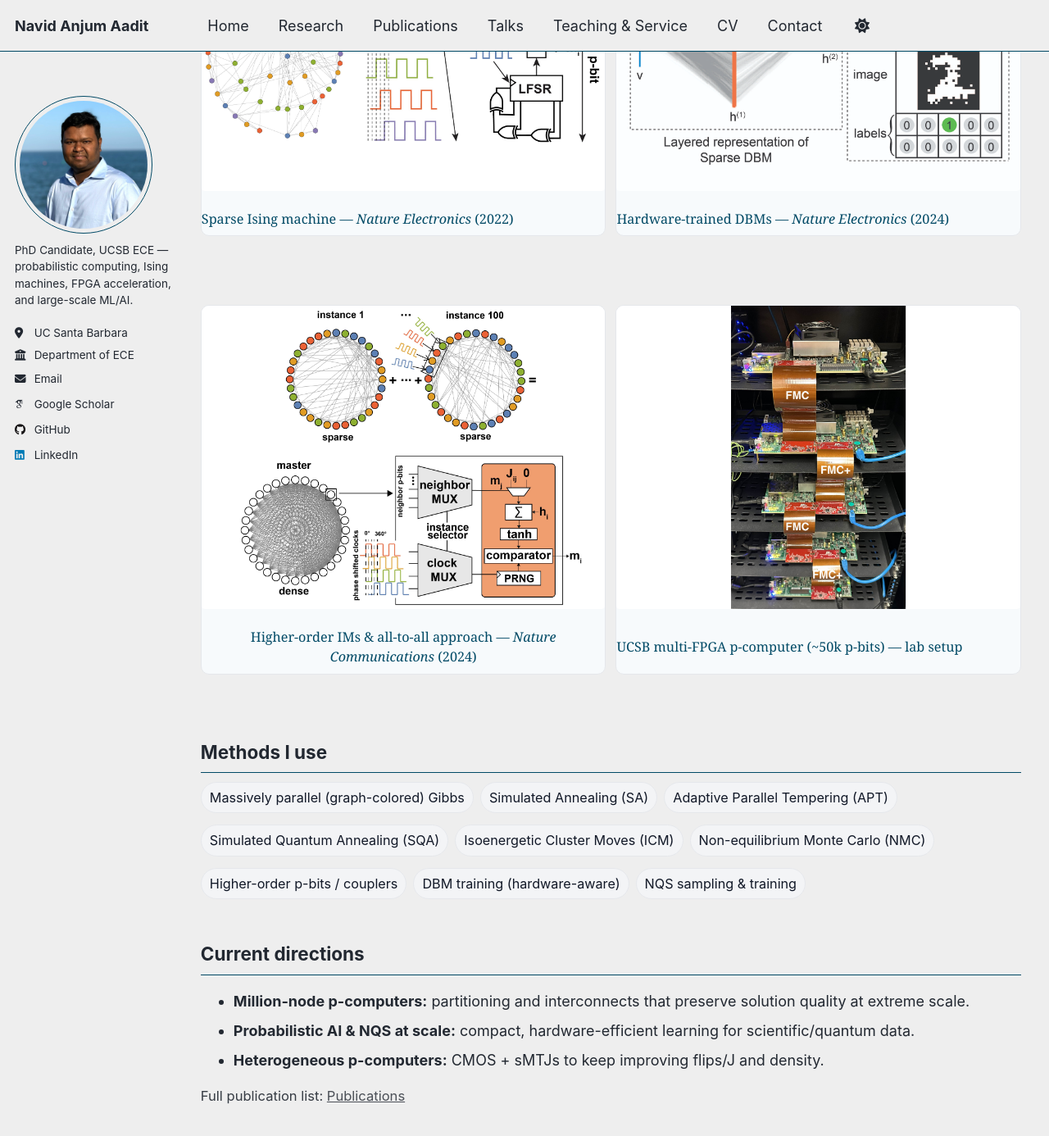
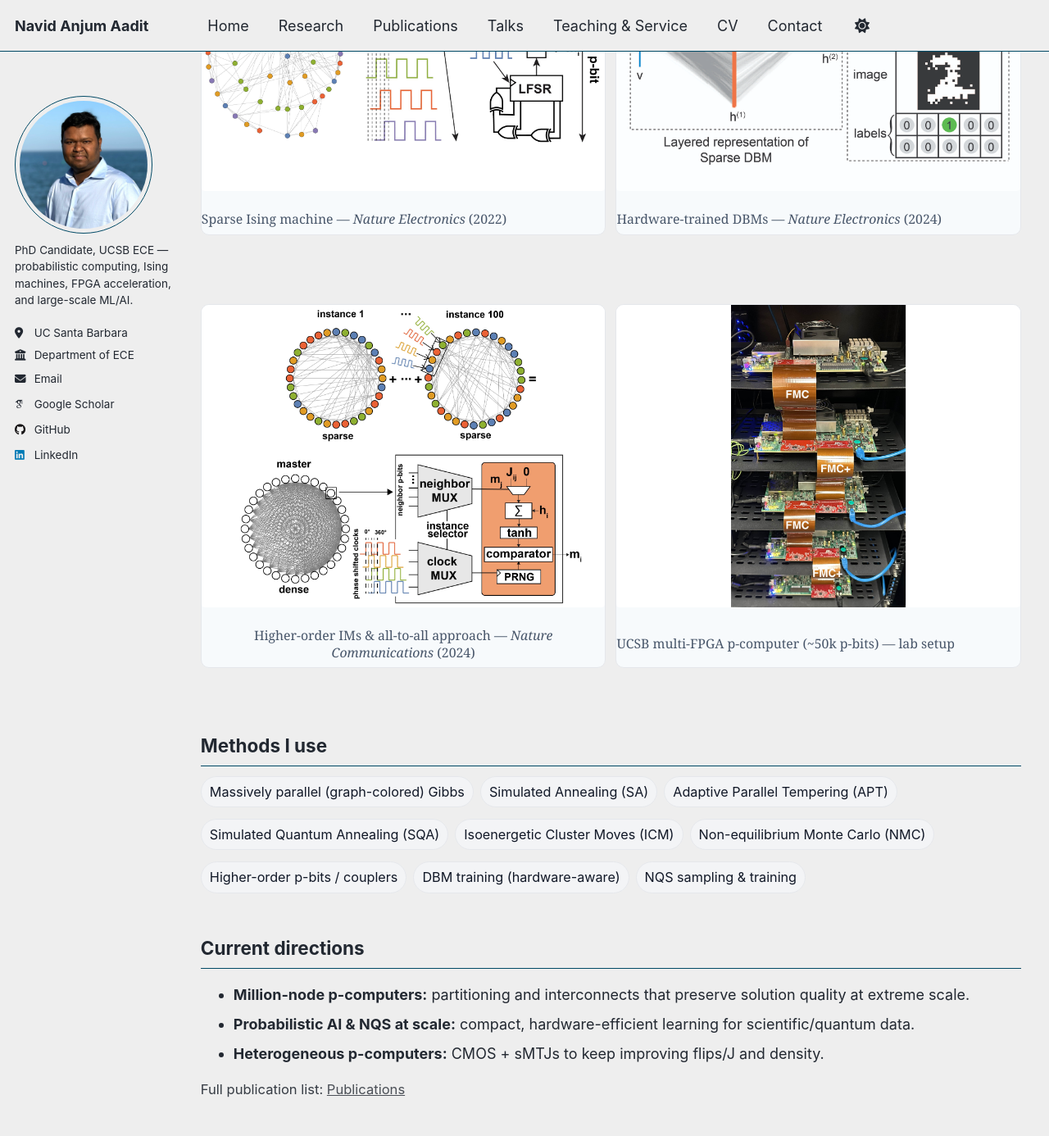
Before and after one commit to navidaadit/navidaadit.github.io, a Jekyll site: the page built from _pages/research.md, in a window 1280 px wide and 1400 px high, scrolled down 1686 px. Shown: the top 1386 px of the window at 82% size. Built offline with Jekyll 4.4.1, drawn with Linux system fonts in a browser that asks for light colours; some web fonts are replaced.

Commit message:
Update _custom.scss

```diff
--- a/_sass/_custom.scss
+++ b/_sass/_custom.scss
@@ -379,9 +379,12 @@ body.dark,
   max-width:100% !important;
 }
 
-/* Center captions under spotlight / research images */
-.page__content .figure-card .figcap {
+/* Center figure captions under images */
+.figure-card .figcap,
+.figure-card figcaption {
   text-align: center !important;
-  font-size: 0.9rem;
-  margin-top: 4px;
+  margin-top: 6px;
+  font-size: 0.88rem;
+  line-height: 1.3;
+  color: var(--footer-fg, #475569);
 }
```
